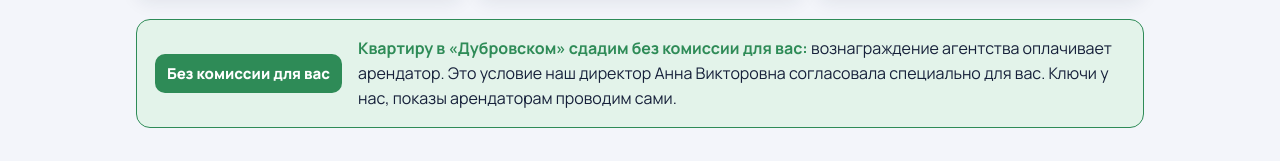
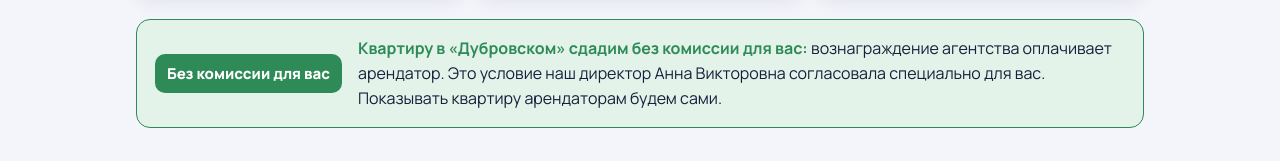
Before and after one commit to DenisTarasovSpb/srez-obektov, a plain HTML site: page index.html in a window 1280 px wide. Shown: the part 426-587 px from the top of the page. Drawn offline with Linux system fonts and the light colour scheme.

Commit message:
Срез 21.11.2026

```diff
--- a/index.html
+++ b/index.html
@@ -171,7 +171,7 @@ footer b{color:var(--ink)}
 
   <div class="deal" role="note">
     <span class="mark">Без комиссии для вас</span>
-    <p><b>Квартиру в «Дубровском» сдадим без комиссии для вас:</b> вознаграждение агентства оплачивает арендатор. Это условие наш директор Анна Викторовна согласовала специально для вас. Ключи у нас, показы арендаторам проводим сами.</p>
+    <p><b>Квартиру в «Дубровском» сдадим без комиссии для вас:</b> вознаграждение агентства оплачивает арендатор. Это условие наш директор Анна Викторовна согласовала специально для вас. Показывать квартиру арендаторам будем сами.</p>
   </div>
 
   <!-- ============ СТУДИЯ ПУШКИН ============ -->
```
